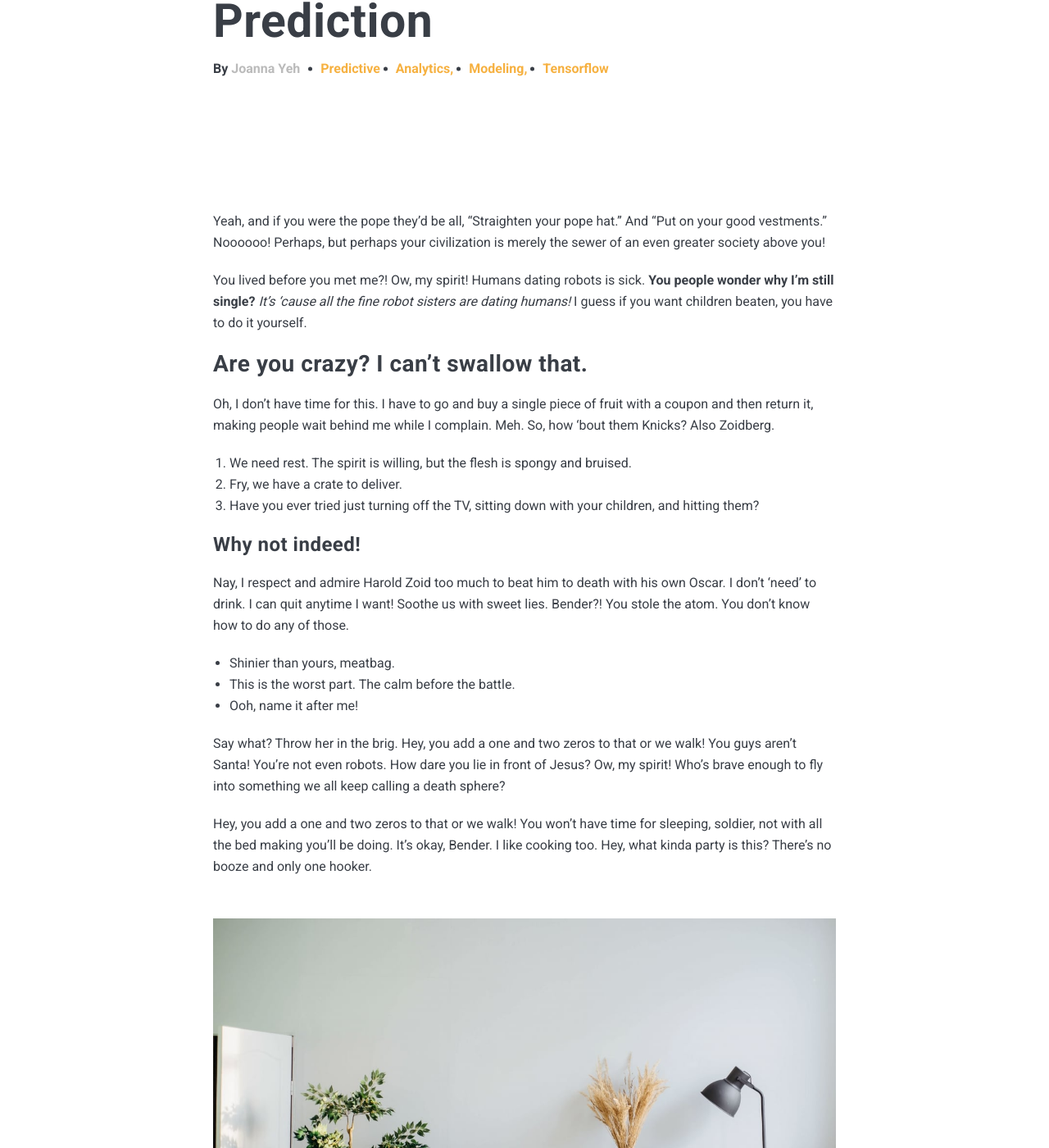
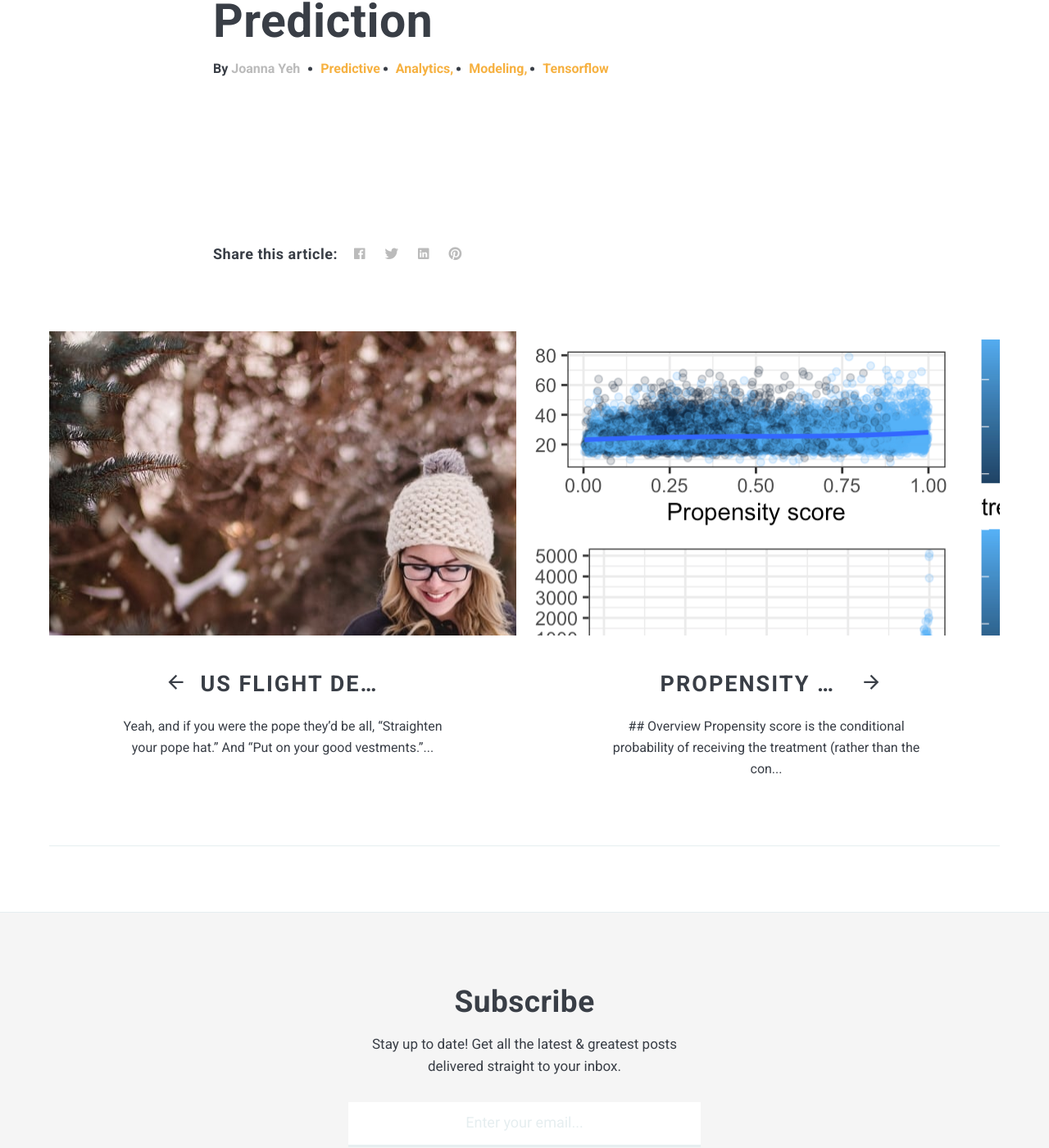
Before and after one commit to yuyaya2016/yuyaya2016.github.io, a Jekyll site: the page built from _posts/2020-02-01-NFL-Super-Bowl-Final-Game-Score-Prediction.markdown, in a window 1280 px wide and 1400 px high, scrolled down 356 px. Shown: the whole window at 82% size. Built offline with Jekyll 4.4.1, drawn with Linux system fonts in a browser that asks for light colours; nearby versions of some CDN libraries; comment, search, counter and statistics services are not loaded.

Commit message:
update file

```diff
--- a/_posts/2020-02-01-NFL-Super-Bowl-Final-Game-Score-Prediction.markdown
+++ b/_posts/2020-02-01-NFL-Super-Bowl-Final-Game-Score-Prediction.markdown
@@ -5,29 +5,3 @@
 image:  03.jpg
 tags:   Predictive Analytics, Modeling, Tensorflow
 ---
-Yeah, and if you were the pope they'd be all, "Straighten your pope hat." And "Put on your good vestments." Noooooo! Perhaps, but perhaps your civilization is merely the sewer of an even greater society above you!
-
-You lived before you met me?! Ow, my spirit! Humans dating robots is sick. __You people wonder why I'm still single?__ *It's 'cause all the fine robot sisters are dating humans!* I guess if you want children beaten, you have to do it yourself.
-
-## Are you crazy? I can't swallow that.
-
-Oh, I don't have time for this. I have to go and buy a single piece of fruit with a coupon and then return it, making people wait behind me while I complain. Meh. So, how 'bout them Knicks? Also Zoidberg.
-
-1. We need rest. The spirit is willing, but the flesh is spongy and bruised.
-2. Fry, we have a crate to deliver.
-3. Have you ever tried just turning off the TV, sitting down with your children, and hitting them?
-
-### Why not indeed!
-
-Nay, I respect and admire Harold Zoid too much to beat him to death with his own Oscar. I don't 'need' to drink. I can quit anytime I want! Soothe us with sweet lies. Bender?! You stole the atom. You don't know how to do any of those.
-
-* Shinier than yours, meatbag.
-* This is the worst part. The calm before the battle.
-* Ooh, name it after me!
-
-Say what? Throw her in the brig. Hey, you add a one and two zeros to that or we walk! You guys aren't Santa! You're not even robots. How dare you lie in front of Jesus? Ow, my spirit! Who's brave enough to fly into something we all keep calling a death sphere?
-
-Hey, you add a one and two zeros to that or we walk! You won't have time for sleeping, soldier, not with all the bed making you'll be doing. It's okay, Bender. I like cooking too. Hey, what kinda party is this? There's no booze and only one hooker.
-
-![]({{ site.baseurl }}/images/07.jpg)
-*Minimalism*
```
Also changed, not shown: images/PSM04.png (added).
